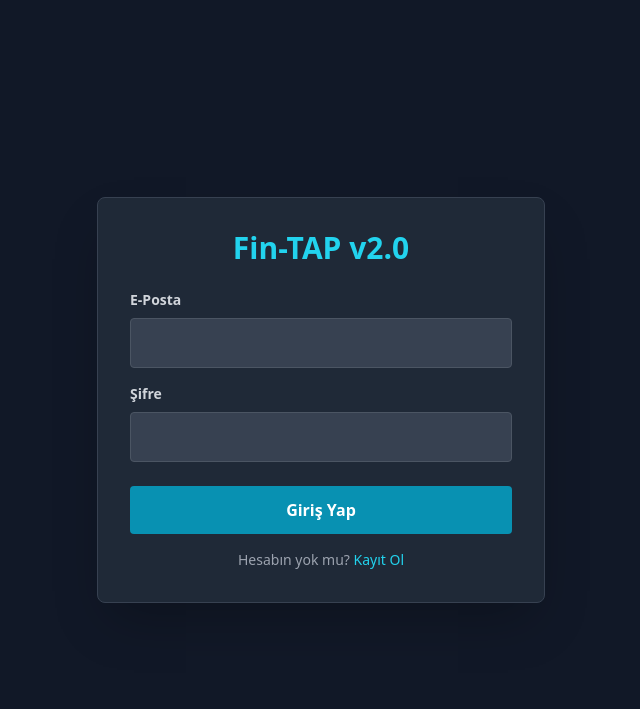
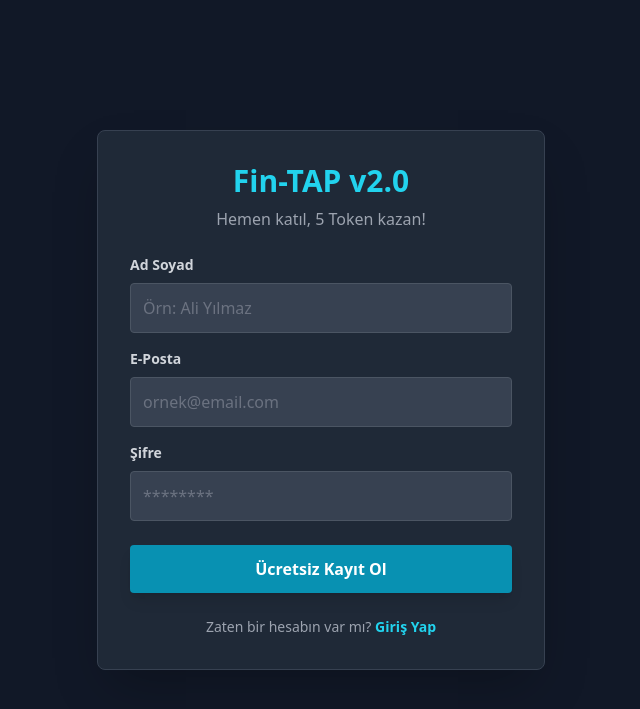
Before and after one commit to BaranSafa/Fin-TAP, a Flask app: page /register in a window 1280 px wide. Shown: the top 709 px of the page, without its empty margins (319-959 px from the left). Run offline with Flask 3, Linux system fonts and the light colour scheme; parts of the project's set-up code (start-up, migrations or seed data) failed here and were passed over; some libraries are stand-ins or nearby versions.

Commit message:
Register sayfasi duzeltildi

```diff
--- a/frontend/templates/register.html
+++ b/frontend/templates/register.html
@@ -2,36 +2,50 @@
 <html lang="tr">
 <head>
     <meta charset="UTF-8">
-    <title>Giriş Yap - Fin-TAP</title>
+    <meta name="viewport" content="width=device-width, initial-scale=1.0">
+    <title>Kayıt Ol - Fin-TAP</title>
     <script src="https://cdn.tailwindcss.com"></script>
 </head>
 <body class="bg-gray-900 flex items-center justify-center h-screen">
     <div class="w-full max-w-md bg-gray-800 p-8 rounded-lg shadow-2xl border border-gray-700">
-        <h2 class="text-3xl font-bold text-cyan-400 text-center mb-6">Fin-TAP v2.0</h2>
 
-        {% with messages = get_flashed_messages() %}
+        <h2 class="text-3xl font-bold text-cyan-400 text-center mb-2">Fin-TAP v2.0</h2>
+        <p class="text-gray-400 text-center mb-6">Hemen katıl, 5 Token kazan!</p>
+
+        {% with messages = get_flashed_messages(with_categories=true) %}
         {% if messages %}
-            <div class="bg-red-500 text-white p-3 rounded mb-4 text-sm text-center">
-                {{ messages[0] }}
+            {% for category, message in messages %}
+            <div class="p-3 rounded mb-4 text-sm text-center {{ 'bg-red-500 text-white' if category == 'error' else 'bg-green-500 text-white' }}">
+                {{ message }}
             </div>
+            {% endfor %}
         {% endif %}
         {% endwith %}
 
-        <form method="POST" action="/login">
+        <form method="POST" action="/register">
+
+            <div class="mb-4">
+                <label class="block text-gray-300 text-sm font-bold mb-2">Ad Soyad</label>
+                <input type="text" name="name" placeholder="Örn: Ali Yılmaz" class="w-full p-3 rounded bg-gray-700 text-white border border-gray-600 focus:outline-none focus:border-cyan-400 placeholder-gray-500" required>
+            </div>
+
             <div class="mb-4">
                 <label class="block text-gray-300 text-sm font-bold mb-2">E-Posta</label>
-                <input type="email" name="email" class="w-full p-3 rounded bg-gray-700 text-white border border-gray-600 focus:outline-none focus:border-cyan-400" required>
+                <input type="email" name="email" placeholder="ornek@email.com" class="w-full p-3 rounded bg-gray-700 text-white border border-gray-600 focus:outline-none focus:border-cyan-400 placeholder-gray-500" required>
             </div>
+
             <div class="mb-6">
                 <label class="block text-gray-300 text-sm font-bold mb-2">Şifre</label>
-                <input type="password" name="password" class="w-full p-3 rounded bg-gray-700 text-white border border-gray-600 focus:outline-none focus:border-cyan-400" required>
+                <input type="password" name="password" placeholder="********" class="w-full p-3 rounded bg-gray-700 text-white border border-gray-600 focus:outline-none focus:border-cyan-400 placeholder-gray-500" required>
             </div>
-            <button type="submit" class="w-full bg-cyan-600 hover:bg-cyan-500 text-white font-bold py-3 rounded transition duration-300">
-                Giriş Yap
+
+            <button type="submit" class="w-full bg-cyan-600 hover:bg-cyan-500 text-white font-bold py-3 rounded transition duration-300 shadow-lg">
+                Ücretsiz Kayıt Ol
             </button>
         </form>
-        <p class="text-gray-400 text-center mt-4 text-sm">
-            Hesabın yok mu? <a href="/register" class="text-cyan-400 hover:underline">Kayıt Ol</a>
+        <p class="text-gray-400 text-center mt-6 text-sm">
+            Zaten bir hesabın var mı?
+            <a href="/login" class="text-cyan-400 hover:underline font-bold">Giriş Yap</a>
         </p>
     </div>
 </body>
```
